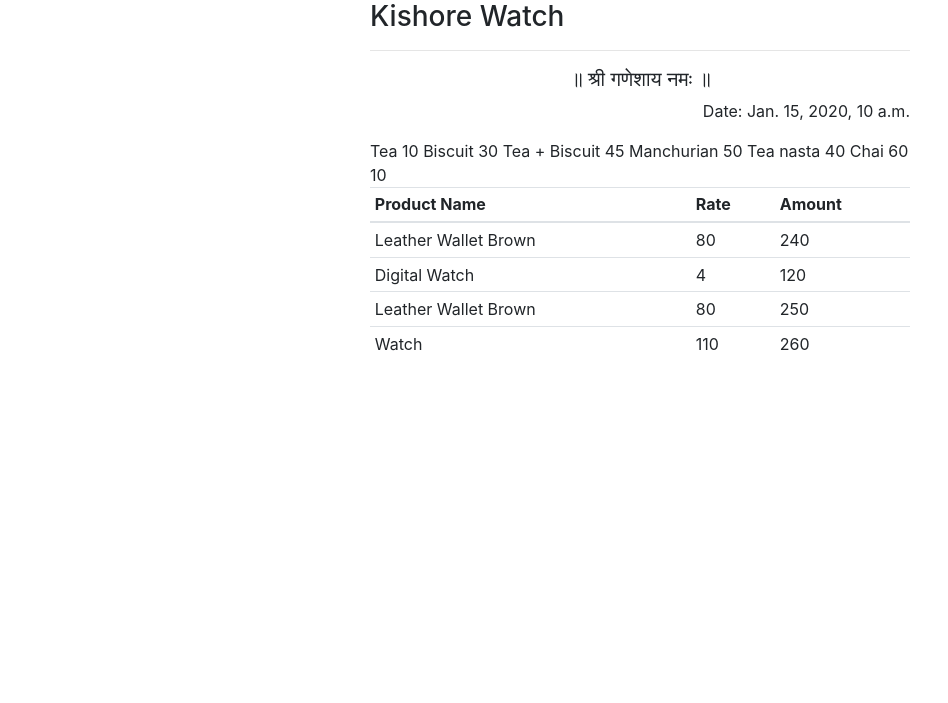
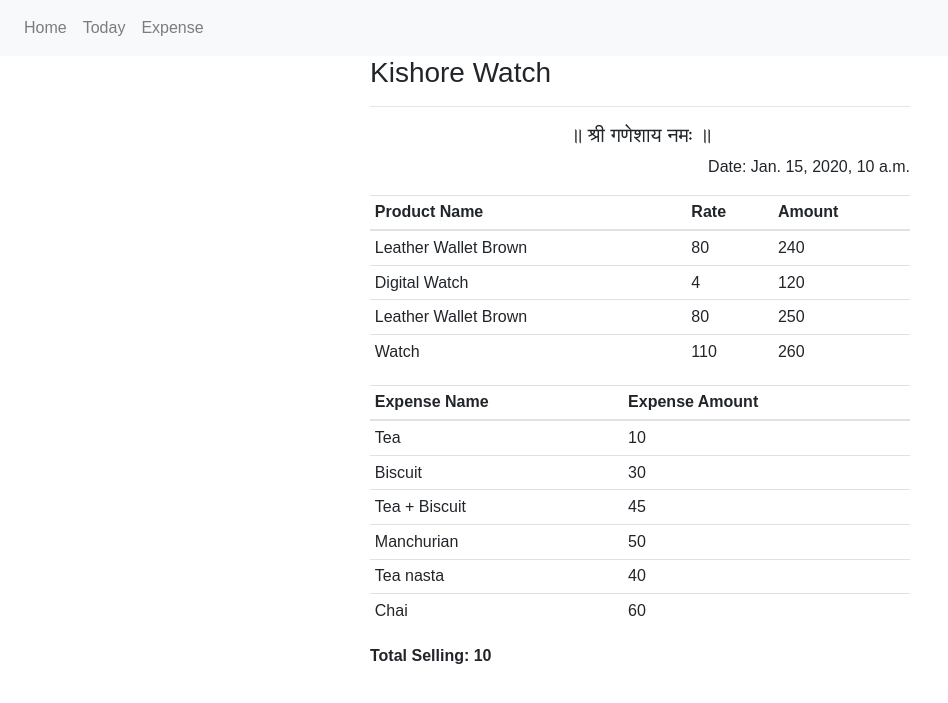
Before and after one commit to MayankValechha/django-invoice, a Django app: template invoice/templates/invoice/get_by_date.html in a window 1280 px wide. Shown: the top 703 px of the page, without its empty margins (0-948 px from the left). Run offline with Django 3.2, Linux system fonts and the light colour scheme; data comes from the database, SQL or seed files in the repository; both versions use the stored data as it was after the commit; the template is opened without the code that fills it: values that come from a table or form of the project are taken from there, most other values are stand-ins (such as "Sample title", 1, 10 or a date in 2020); some libraries are stand-ins or nearby versions.

Commit message:
Add Static Files

```diff
--- a/invoice/templates/base.html
+++ b/invoice/templates/base.html
@@ -1,3 +1,4 @@
+{% load static %}
 <!DOCTYPE html>
 <html lang="en">
 <head>
@@ -5,8 +6,10 @@
     <meta name="viewport" content="width=device-width, initial-scale=1.0">
     <title>Daily Entry</title>
     <link rel="stylesheet" href="https://stackpath.bootstrapcdn.com/bootstrap/4.4.1/css/bootstrap.min.css" integrity="sha384-Vkoo8x4CGsO3+Hhxv8T/Q5PaXtkKtu6ug5TOeNV6gBiFeWPGFN9MuhOf23Q9Ifjh" crossorigin="anonymous">
+    <link rel="stylesheet" href="{% static 'css/base.css' %}">
 </head>
 <body>
+    {% include "./navbar.html" %}
     <div class="container">
         <div class="row">
             <div class="col-md-3 col-lg-3"></div>
--- a/invoice/templates/invoice/get_by_date.html
+++ b/invoice/templates/invoice/get_by_date.html
@@ -3,12 +3,7 @@
 {% block content %}
     <h5 class="text-center">॥ श्री गणेशाय नमः ॥</h5>
     <p class="text-right">Date: {{ query_date }}</p>
-    {% for expense in query_result2 %}
-    <tr>
-        <td>{{expense.expense_name}}</td>
-        <td>{{expense.expense_amount}}</td>
-    </tr>
-    {% endfor %}
+
     {% if query_result %}
     <table class="table table-sm">
         <thead>
@@ -25,7 +20,21 @@
                 <td>{{item.selling_price}}</td>
             </tr>
         {% endfor %}
-        {{amount}}
+        <table class="table table-sm">
+            <thead>
+                <tr>
+                    <th>Expense Name</th>
+                    <th>Expense Amount</th>
+                </tr>
+            </thead>
+            {% for expense in query_result2 %}
+                <tr>
+                    <td>{{expense.expense_name}}</td>
+                    <td>{{expense.expense_amount}}</td>
+                </tr>
+            {% endfor %}
+        </table>
+        <p><b>Total Selling: {{amount}}</b></p>
         {% else %}
             <div class="alert alert-danger" role="alert">
                 <b>No Records Found.</b>
--- a/invoice/templates/invoice/index.html
+++ b/invoice/templates/invoice/index.html
@@ -15,10 +15,9 @@
     <h5>Add Product</h5>
     <div class="form-group">
         <form method="POST">
+            {% csrf_token %}
             {{ form }}
-            {% csrf_token %}
             <button type="submit" class="btn btn-primary">Add Item</button>
         </form>
     </div>
-
 {% endblock content %}
--- /dev/null
+++ b/invoice/templates/navbar.html
@@ -0,0 +1,13 @@
+<nav class="navbar navbar-expand-sm bg-light navbar-light">
+    <ul class="navbar-nav">
+        <li class="nav-item">
+            <a class="nav-link" href="/">Home</a>
+        </li>
+        <li class="nav-item">
+            <a class="nav-link" href="/today/">Today</a>
+        </li>
+        <li class="nav-item">
+            <a class="nav-link" href="/expense/">Expense</a>
+        </li>
+    </ul>
+</nav>
--- /dev/null
+++ b/static/css/base.css
@@ -0,0 +1,11 @@
+* {
+    font-family: Arial, Helvetica, sans-serif;
+}
+
+.col {
+    width: 300px;
+    height: 300px;
+    background: #6200EE;
+    color:white;
+    border: 1px solid black;
+}
```
Also changed, not shown: invoice/templates/invoice/get_latest_item.html (+15 -1 lines), invoice/views.py (+6 -6 lines), project/settings.py (+6 -2 lines), db.sqlite3.
